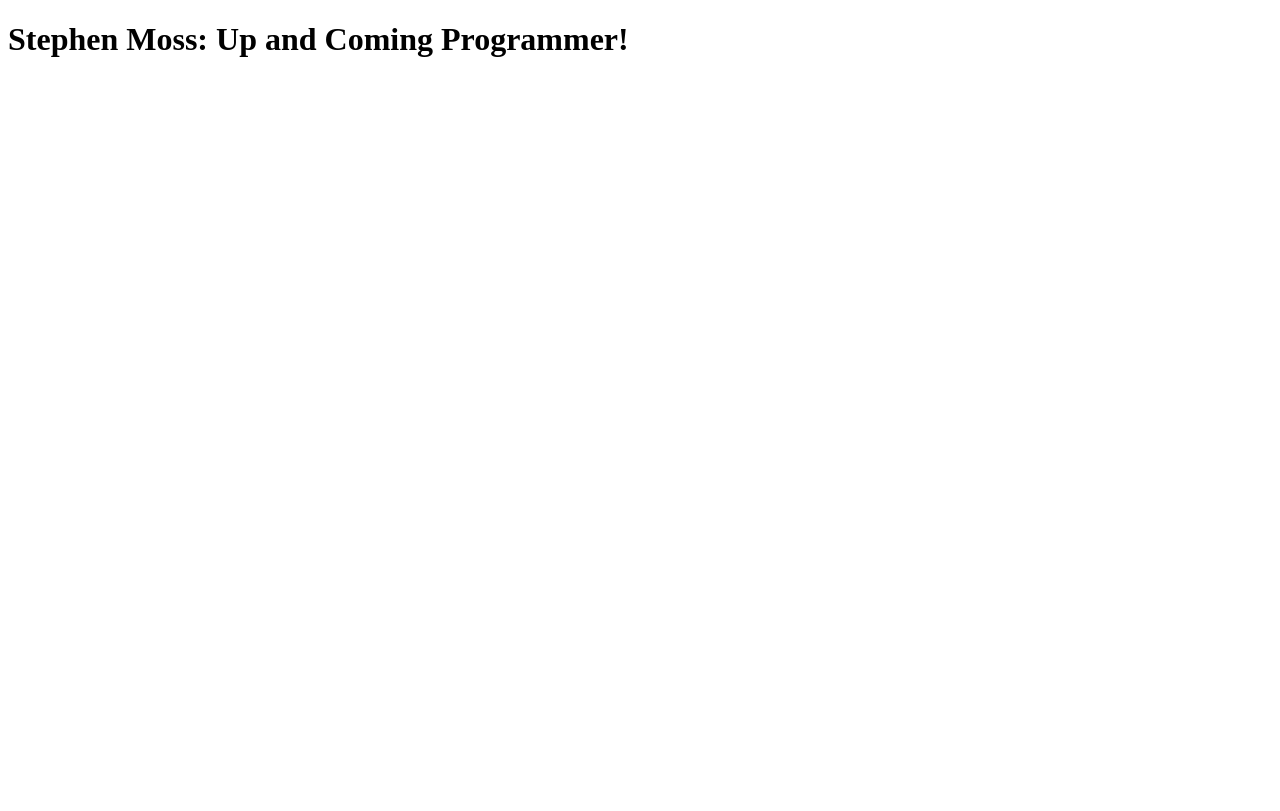
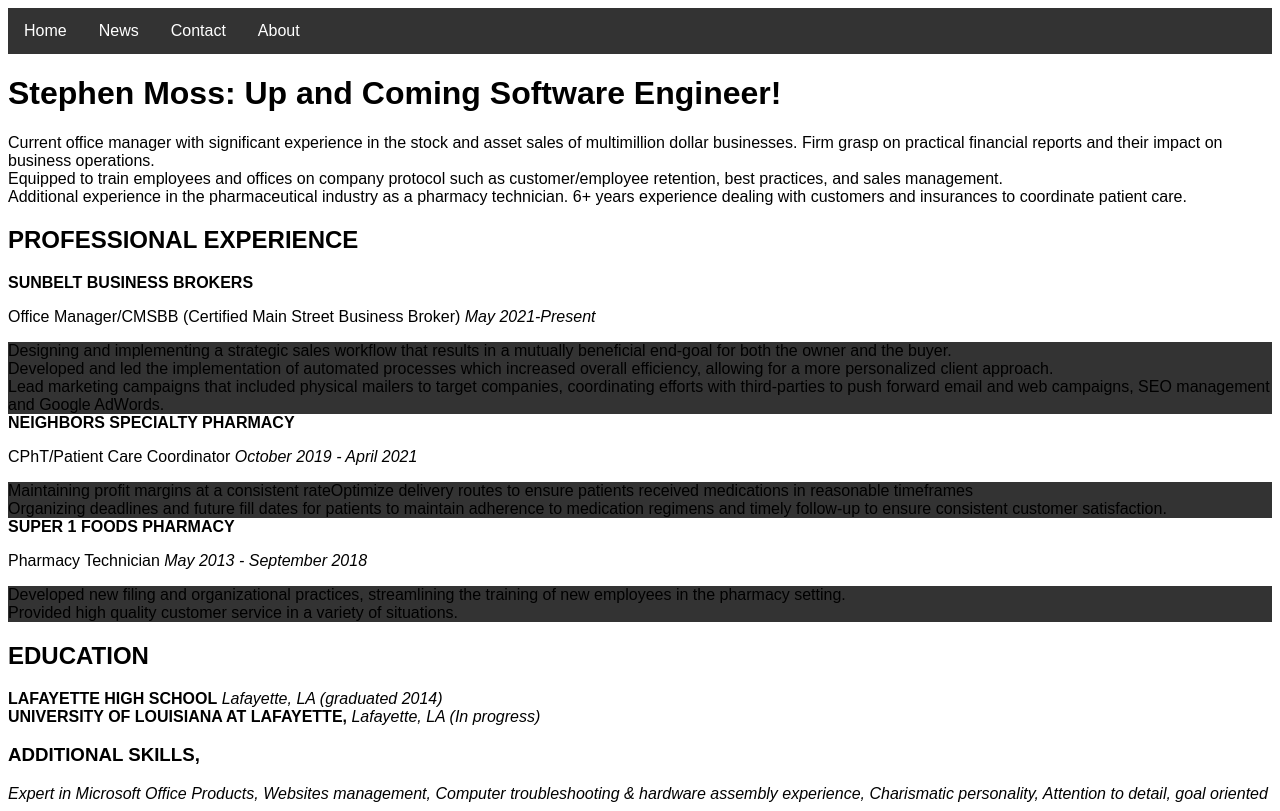
Before and after one commit to StephenM96/StephenM96.github.io, a plain HTML site: page index.html in a window 1280 px wide. Drawn offline with Linux system fonts and the light colour scheme.

Commit message:
setting up resume info

```diff
--- a/index.html
+++ b/index.html
@@ -5,11 +5,72 @@
     <meta http-equiv="X-UA-Compatible" content="IE=edge">
     <meta name="viewport" content="width=device-width, initial-scale=1.0">
     <title>GitHub Portfolio</title>
+    <link rel="stylesheet" href="style.css">
 </head>
 <body>
+    <ul class="topnav">
+        <li><a class="active topnav" href="#home">Home</a></li>
+        <li><a href="#news topnav">News</a></li>
+        <li><a href="#contact topnav">Contact</a></li>
+        <li><a href="#about topnav">About</a></li>
+      </ul>
     <h1>
-        Stephen Moss: Up and Coming Programmer!
+        Stephen Moss: Up and Coming Software Engineer!
     </h1>
+    <div>
+        <p>
+            Current office manager with significant experience in the stock and asset sales of multimillion dollar businesses. Firm grasp on practical financial reports and their impact on business operations.<br>
+            Equipped to train employees and offices on company protocol such as customer/employee retention, best practices, and sales management.<br>
+            Additional experience in the pharmaceutical industry as a pharmacy technician. 6+ years experience dealing with customers and insurances to coordinate patient care.<br>
+        </p>
+    </div>
+    <div>
+        <h2>
+            PROFESSIONAL EXPERIENCE
+        </h2>
+        <b>
+            SUNBELT BUSINESS BROKERS
+        </b>
+        <p>
+            Office Manager/CMSBB (Certified Main Street Business Broker) <i>May 2021-Present</i>
+        </p>
+        <ul>
+            <li>Designing and implementing a strategic sales workflow that results in a mutually beneficial end-goal for both the owner and the buyer.</li>
+            <li>Developed and led the implementation of automated processes which increased overall efficiency, allowing for a more personalized client approach.</li>
+            <li>Lead marketing campaigns that included physical mailers to target companies, coordinating efforts with third-parties to push forward email and web campaigns, SEO management and Google AdWords.</li>
+        </ul>
+        <b>
+            NEIGHBORS SPECIALTY PHARMACY
+        </b>
+        <p>
+            CPhT/Patient Care Coordinator <i>October 2019 - April 2021</i>
+        </p>
+        <ul>
+            <li>Maintaining profit margins at a consistent rate</li>
+            <li>Optimize delivery routes to ensure patients received medications in reasonable timeframes</li>
+            <li>Organizing deadlines and future fill dates for patients to maintain adherence to medication regimens and timely follow-up to ensure consistent customer satisfaction.</li>
+        </ul>
+        <b>
+            SUPER 1 FOODS PHARMACY
+        </b>
+        <p>
+            Pharmacy Technician <i>May 2013 - September 2018</i>
+        </p>
+        <ul>
+            <li>Developed new filing and organizational practices, streamlining the training of new employees in the pharmacy setting.</li>
+            <li>Provided high quality customer service in a variety of situations.</li>
+        </ul>
+    </div>
+    <div>
+        <h2>
+            EDUCATION
+        </h2>
+        <b>LAFAYETTE HIGH SCHOOL</b> <i>Lafayette, LA (graduated 2014)</i> <br>
+        <b>UNIVERSITY OF LOUISIANA AT LAFAYETTE,</b> <i>Lafayette, LA (In progress)</i>
+    </div>
+    <div>
+        <h3>ADDITIONAL SKILLS,</h3> <i>Expert in Microsoft Office Products, Websites management, Computer troubleshooting & hardware assembly experience, Charismatic personality, Attention to detail, goal oriented</i>
+    </div>
 
 </body>
 </html>
--- a/style.css
+++ b/style.css
@@ -0,0 +1,91 @@
+ul {
+  list-style-type: none;
+  margin: 0;
+  padding: 0;
+  overflow: hidden;
+  background-color: #333;
+}
+
+li {
+  float: left;
+}
+
+li a {
+  display: block;
+  color: white;
+  text-align: center;
+  padding: 14px 16px;
+  text-decoration: none;
+}
+
+li a:hover {
+  background-color: #111;
+}
+body {
+    box-sizing: border-box;
+  }
+
+  body {
+    font-family: Arial, Helvetica, sans-serif;
+  }
+
+  /* Style the header */
+  .header {
+    grid-area: header;
+    background-color: #f1f1f1;
+    padding: 30px;
+    text-align: center;
+    font-size: 35px;
+  }
+
+  /* The grid container */
+  .grid-container {
+    display: grid;
+    grid-template-areas:
+      'header header header header header header'
+      'left middle middle middle middle right'
+      'footer footer footer footer footer footer';
+    /* grid-column-gap: 10px; - if you want gap between the columns */
+  }
+
+  .left,
+  .middle,
+  .right {
+    padding: 10px;
+    height: 300px; /* Should be removed. Only for demonstration */
+  }
+
+  /* Style the left column */
+  .left {
+    grid-area: left;
+  }
+
+  /* Style the middle column */
+  .middle {
+    grid-area: middle;
+  }
+
+  /* Style the right column */
+  .right {
+    grid-area: right;
+  }
+
+  /* Style the footer */
+  .footer {
+    grid-area: footer;
+    background-color: #f1f1f1;
+    padding: 10px;
+    text-align: center;
+  }
+
+  /* Responsive layout - makes the three columns stack on top of each other instead of next to each other */
+  @media (max-width: 600px) {
+    .grid-container  {
+      grid-template-areas:
+        'header header header header header header'
+        'left left left left left left'
+        'middle middle middle middle middle middle'
+        'right right right right right right'
+        'footer footer footer footer footer footer';
+    }
+  }
```
